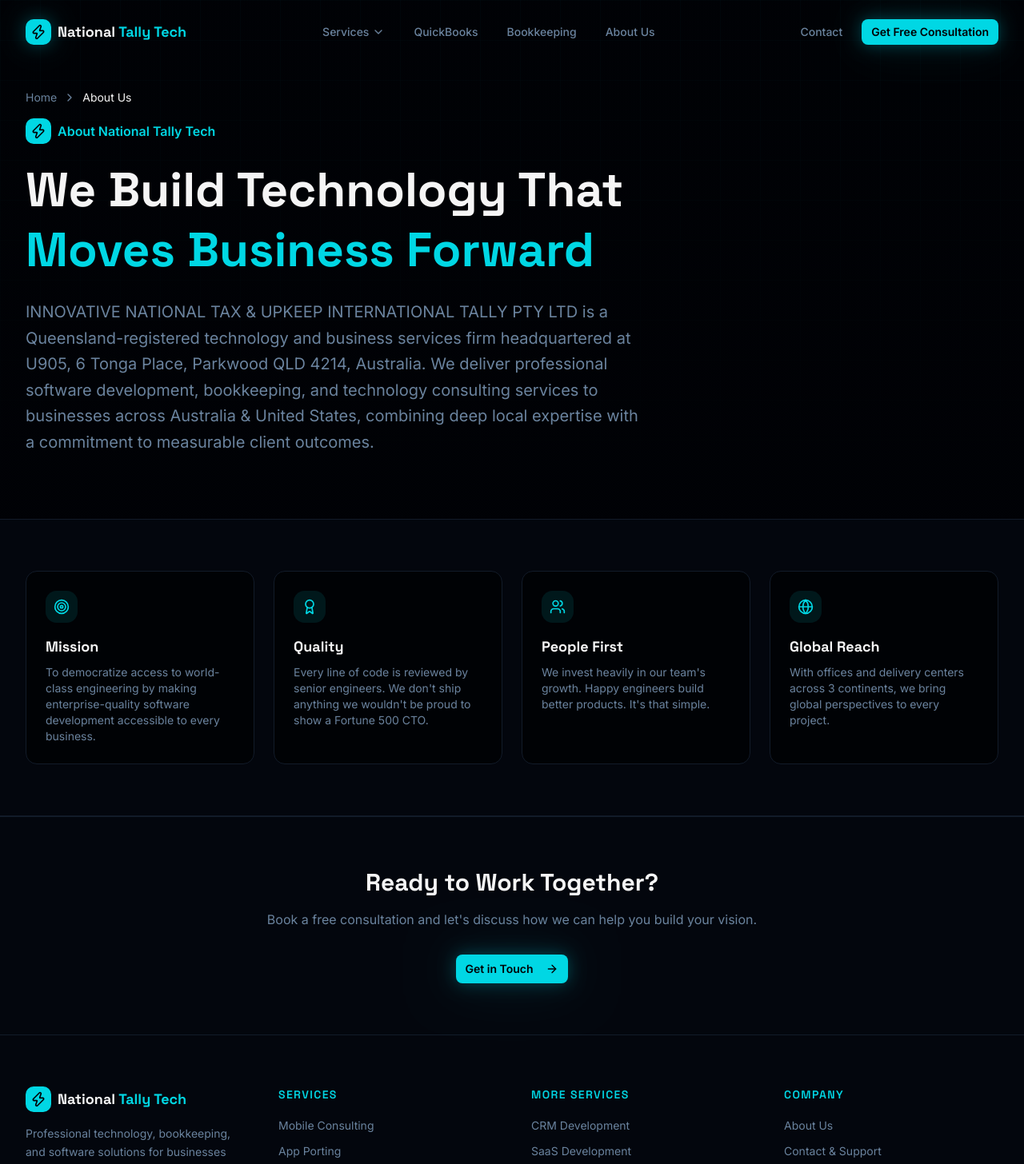
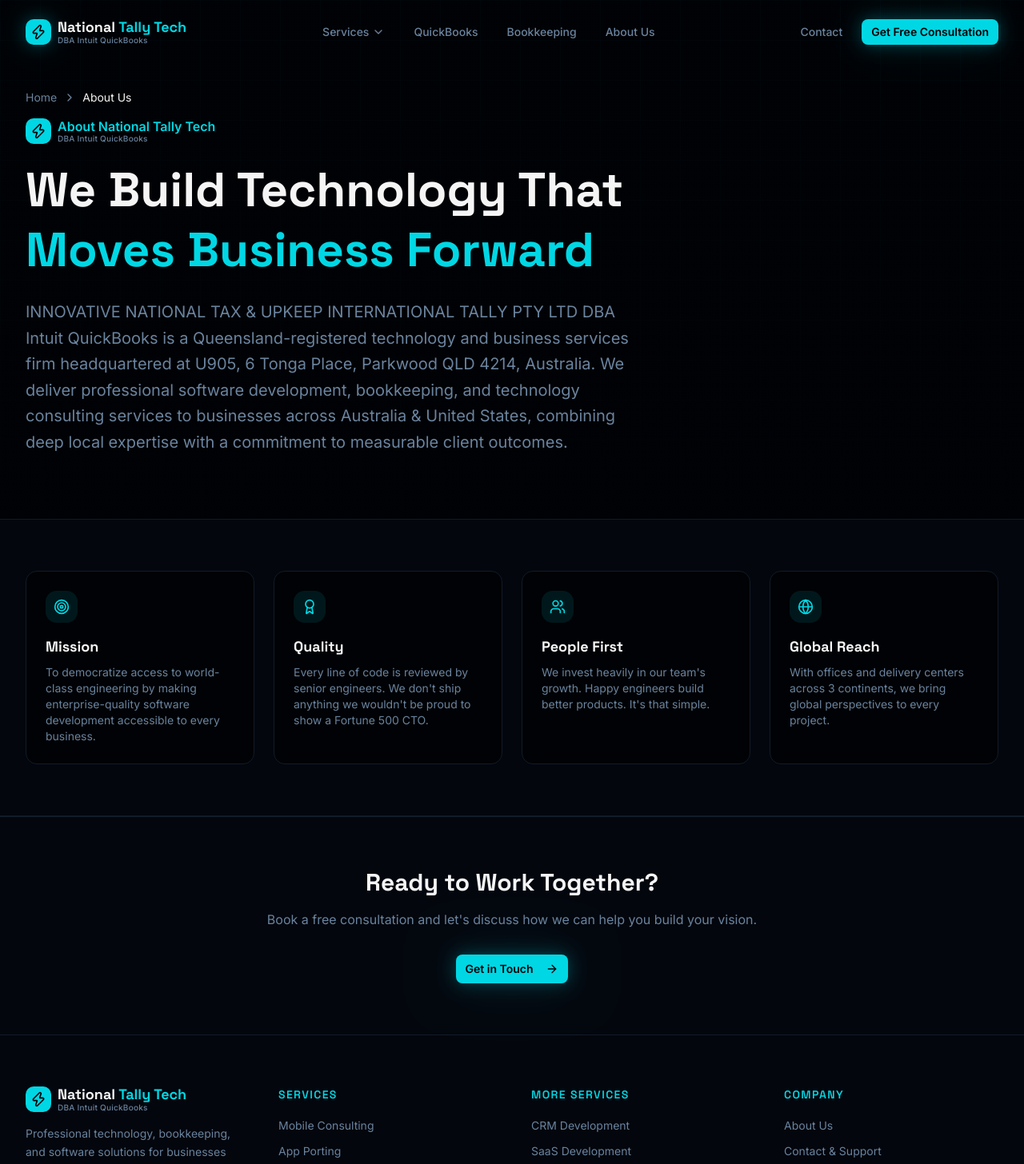
Before and after one commit to nooralamf42/firm-website, a Next.js app: page /about in a window 1280 px wide. Shown: the top 1456 px of the page at 80% size. Built offline with nearby package versions, Linux system fonts and the light colour scheme.

Commit message:
added dba quickbooks

```diff
--- a/src/app/about/page.tsx
+++ b/src/app/about/page.tsx
@@ -25,14 +25,19 @@
               <div className="w-8 h-8 bg-primary rounded-lg flex items-center justify-center">
                 <Zap className="w-5 h-5 text-primary-foreground" />
               </div>
-              <span className="text-primary font-semibold">About National Tally Tech</span>
+              <div className="flex flex-col leading-tight">
+                <span className="text-primary font-semibold leading-none">About National Tally Tech</span>
+                <span className="text-[10px] text-muted-foreground font-medium tracking-wide leading-none mt-0.5">
+                  DBA Intuit QuickBooks
+                </span>
+              </div>
             </div>
             <h1 className="font-display text-5xl sm:text-6xl font-bold leading-tight text-balance">
               We Build Technology That{" "}
               <span className="text-primary">Moves Business Forward</span>
             </h1>
             <p className="mt-6 text-xl text-muted-foreground leading-relaxed">
-              INNOVATIVE NATIONAL TAX & UPKEEP INTERNATIONAL TALLY PTY LTD is a Queensland-registered technology and business services firm headquartered at U905, 6 Tonga Place, Parkwood QLD 4214, Australia. We deliver professional software development, bookkeeping, and technology consulting services to businesses across Australia & United States, combining deep local expertise with a commitment to measurable client outcomes.
+              INNOVATIVE NATIONAL TAX & UPKEEP INTERNATIONAL TALLY PTY LTD DBA Intuit QuickBooks is a Queensland-registered technology and business services firm headquartered at U905, 6 Tonga Place, Parkwood QLD 4214, Australia. We deliver professional software development, bookkeeping, and technology consulting services to businesses across Australia & United States, combining deep local expertise with a commitment to measurable client outcomes.
             </p>
           </motion.div>
         </div>
--- a/src/components/footer.tsx
+++ b/src/components/footer.tsx
@@ -28,9 +28,14 @@
               <div className="w-8 h-8 bg-primary rounded-lg flex items-center justify-center">
                 <Zap className="w-5 h-5 text-primary-foreground" />
               </div>
-              <span className="font-display font-bold text-lg">
-                National<span className="text-primary"> Tally Tech</span>
-              </span>
+              <div className="flex flex-col leading-tight">
+                <span className="font-display font-bold text-lg leading-none">
+                  National<span className="text-primary"> Tally Tech</span>
+                </span>
+                <span className="text-[10px] text-muted-foreground font-medium tracking-wide leading-none mt-0.5">
+                  DBA Intuit QuickBooks
+                </span>
+              </div>
             </Link>
             <p className="text-sm text-muted-foreground leading-relaxed">
               Professional technology, bookkeeping, and software solutions for businesses across Australia. Authorised QuickBooks Reseller.
--- a/src/components/navbar.tsx
+++ b/src/components/navbar.tsx
@@ -57,9 +57,14 @@
             <div className="w-8 h-8 bg-primary rounded-lg flex items-center justify-center glow-cyan group-hover:scale-110 transition-transform">
               <Zap className="w-5 h-5 text-primary-foreground" />
             </div>
-            <span className="font-display font-bold text-lg text-foreground">
-              National<span className="text-primary"> Tally Tech</span>
-            </span>
+            <div className="flex flex-col leading-tight">
+              <span className="font-display font-bold text-lg text-foreground leading-none">
+                National<span className="text-primary"> Tally Tech</span>
+              </span>
+              <span className="text-[10px] text-muted-foreground font-medium tracking-wide leading-none mt-0.5">
+                DBA Intuit QuickBooks
+              </span>
+            </div>
           </Link>
 
           {/* Desktop Nav */}
```
